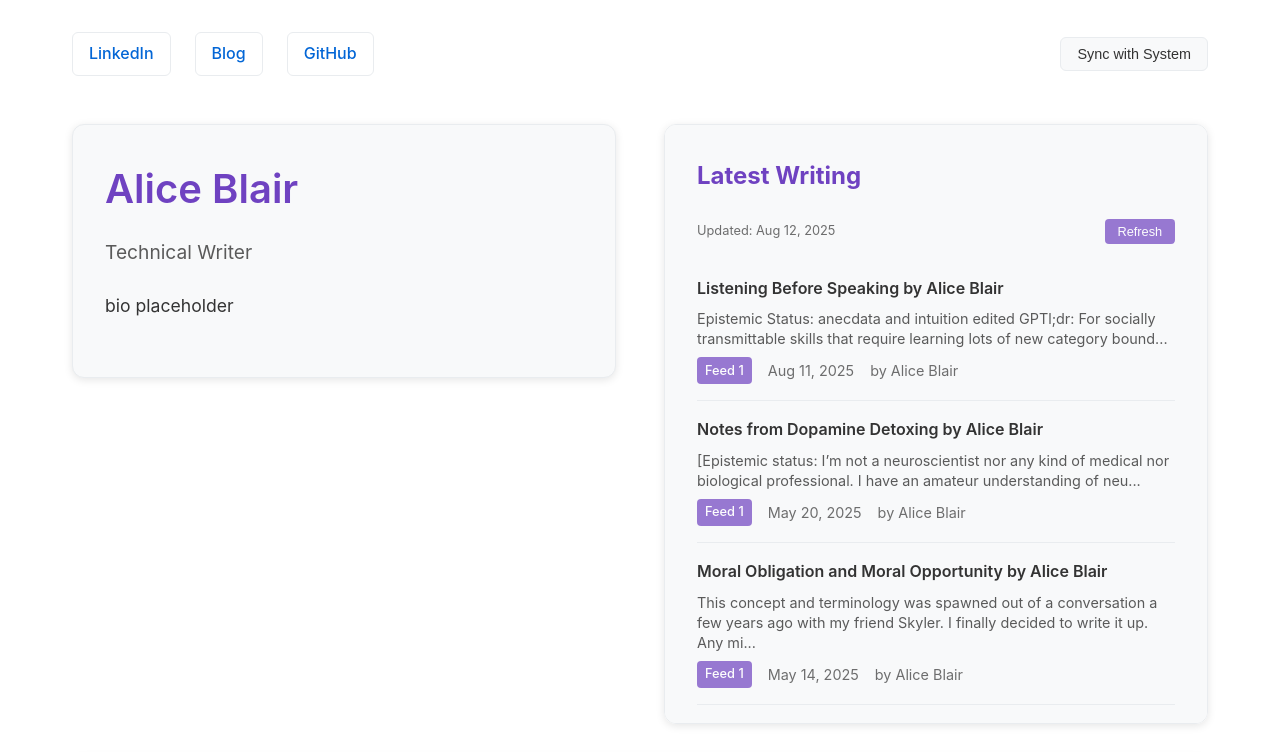
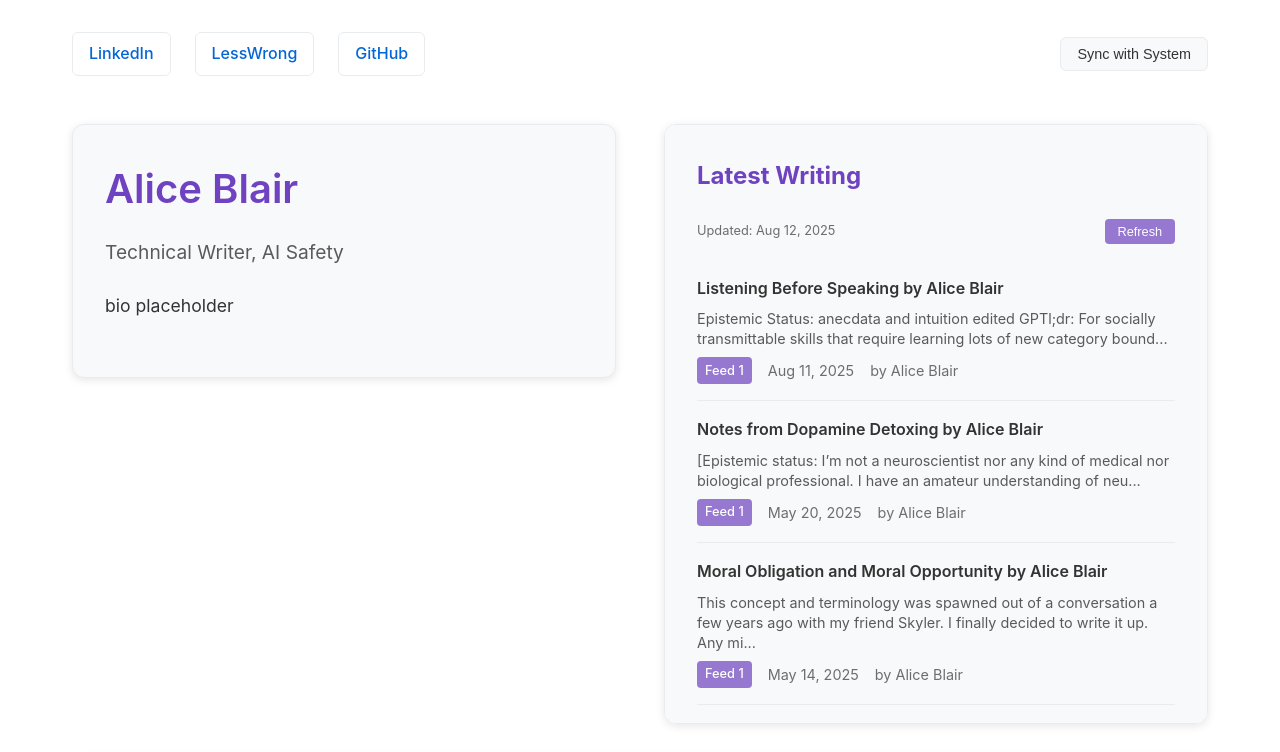
Before and after one commit to Diatom33/Diatom33.github.io, a plain HTML site: page index.html in a window 1280 px wide. Shown: the top 752 px of the page. Drawn offline with Linux system fonts and the light colour scheme.

Commit message:
small details

```diff
--- a/index.html
+++ b/index.html
@@ -337,7 +337,7 @@
         <header class="header">
             <nav class="personal-links">
                 <a href="https://linkedin.com/in/alice-blair" target="_blank">LinkedIn</a>
-                <a href="https://www.lesswrong.com/users/alice-blair" target="_blank">Blog</a>
+                <a href="https://www.lesswrong.com/users/alice-blair" target="_blank">LessWrong</a>
                 <a href="https://github.com/Diatom33" target="_blank">GitHub</a>
             </nav>
             <button class="theme-toggle" onclick="toggleTheme()">Dark Mode</button>
@@ -346,7 +346,7 @@
         <main class="main-content">
             <section class="bio-section">
                 <h1>Alice Blair</h1>
-                <h2>Technical Writer</h2>
+                <h2>Technical Writer, AI Safety</h2>
                 <div class="bio-text">
                     <p>bio placeholder</p>
                 </div>
```
